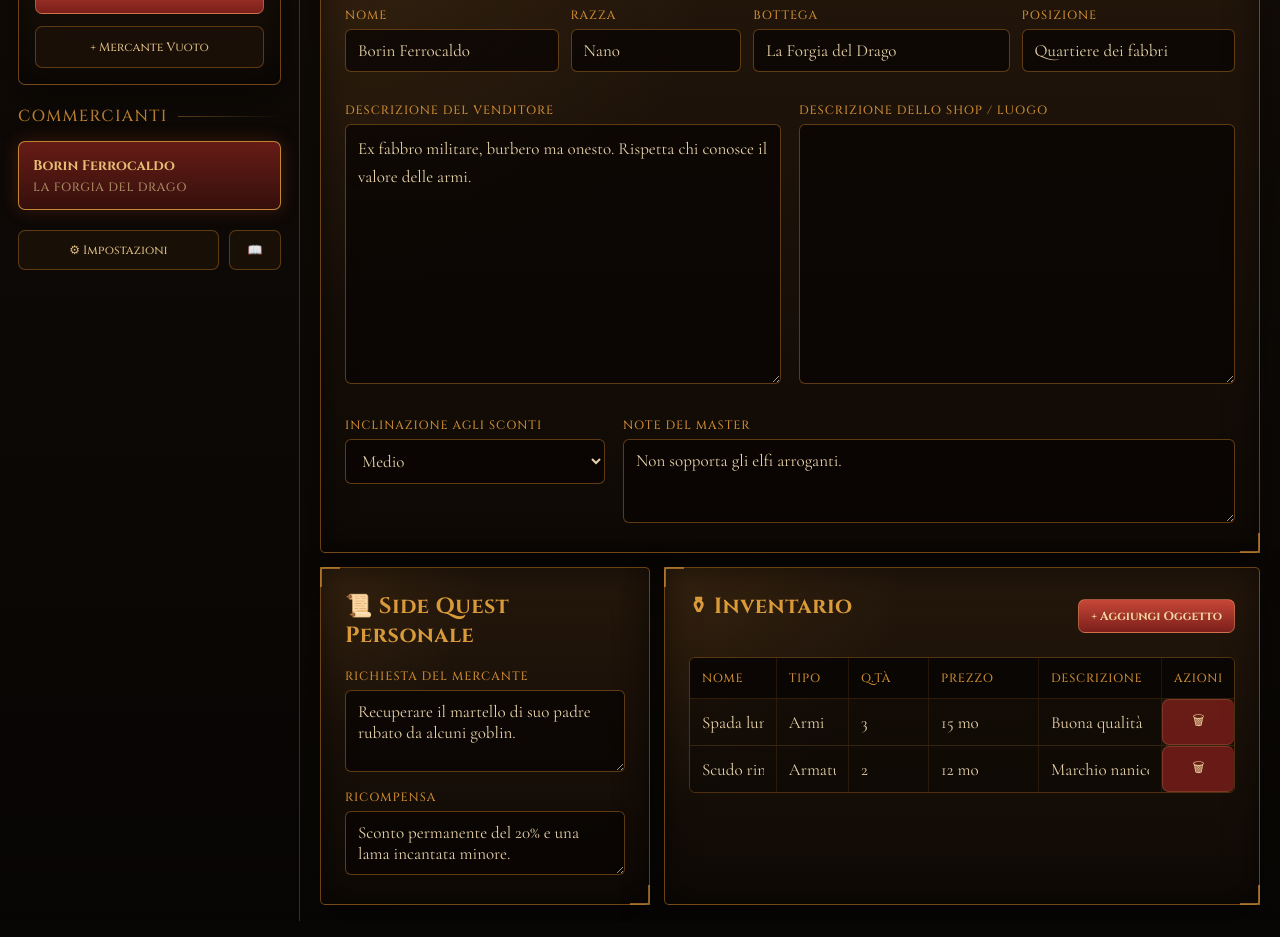
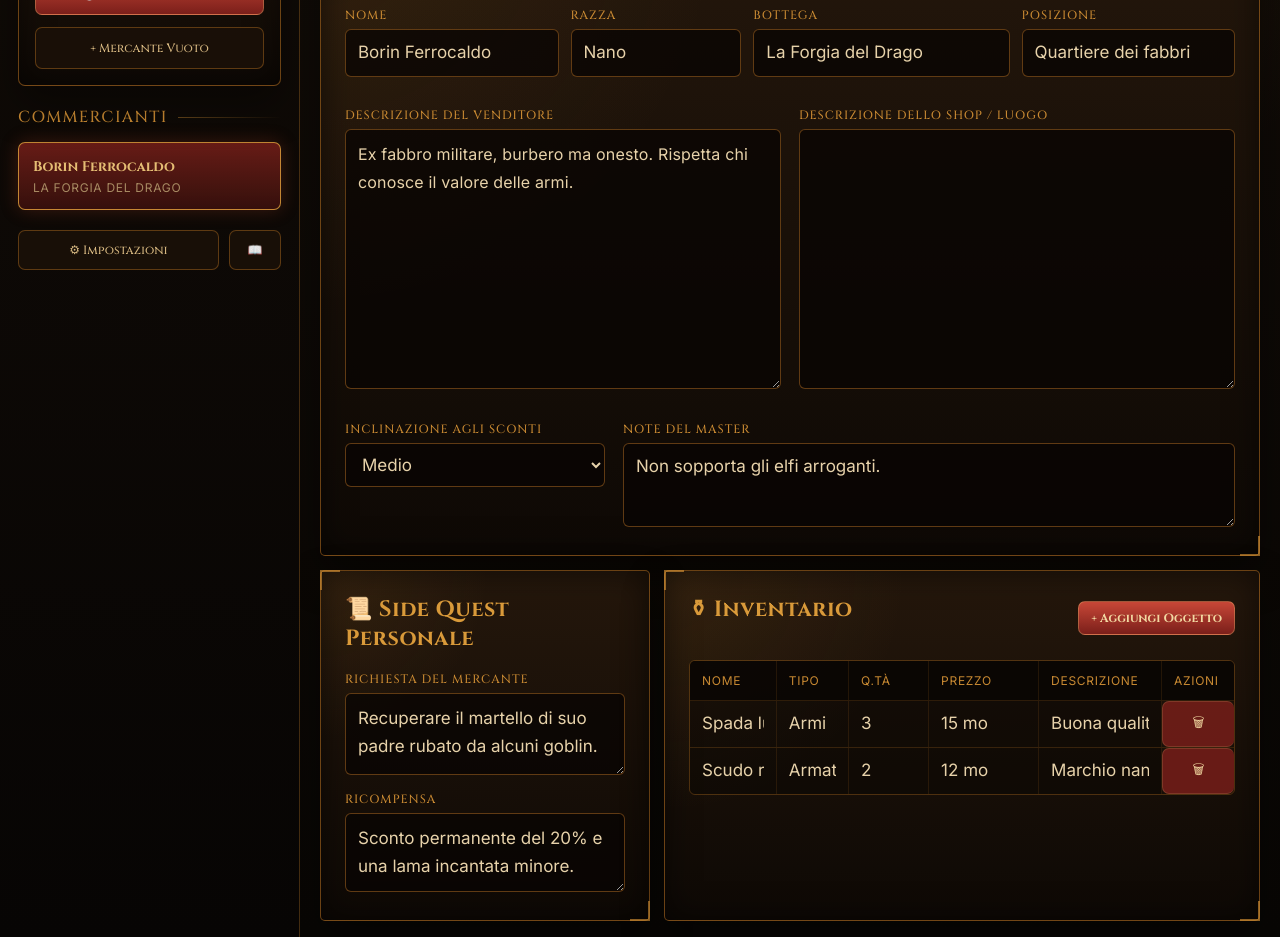
Before and after one commit to ugolinileonardo97-coder/dnd-master-tool, a React (Vite) app: page / in a window 1280 px wide. Shown: the part 360-1297 px from the top of the page. Built offline with nearby package versions, Linux system fonts and the light colour scheme.

Commit message:
fix font css

```diff
--- a/src/style.css
+++ b/src/style.css
@@ -1,5 +1,4 @@
-@import url("https://fonts.googleapis.com/css2?family=Cinzel:wght@500;600;700;800&family=Cormorant+Garamond:wght@400;500;600;700&display=swap");
-
+@import url("https://fonts.googleapis.com/css2?family=Cinzel:wght@500;600;700;800&family=Inter:wght@300;400;500;600;700&display=swap");
 * {
   box-sizing: border-box;
 }
@@ -368,7 +367,7 @@ select {
   color: #e7d2aa;
   border-radius: 6px;
   padding: 10px 12px;
-  font-family: "Cormorant Garamond", Georgia, serif;
+  font-family: "Inter", sans-serif;
   font-size: 17px;
   outline: none;
 }
@@ -692,3 +691,50 @@ button:hover {
     grid-template-columns: 1fr;
   }
 }
+/* FONT SYSTEM */
+
+h1,
+h2,
+h3,
+.sidebar-header h1,
+.merchant-header h1,
+.section-kicker,
+.merchant-list-title,
+label,
+.primary-button,
+.secondary-button,
+.mode-button {
+  font-family: "Cinzel", serif;
+}
+
+body,
+input,
+textarea,
+select,
+button,
+p,
+span,
+div,
+td,
+th {
+  font-family: "Inter", sans-serif;
+}
+
+/* leggibilità */
+
+textarea,
+input,
+select {
+  line-height: 1.5;
+}
+
+.lore-textarea {
+  font-size: 16px;
+  line-height: 1.8;
+  letter-spacing: 0.01em;
+}
+
+.quest-textarea,
+.reward-textarea {
+  line-height: 1.7;
+}
```
